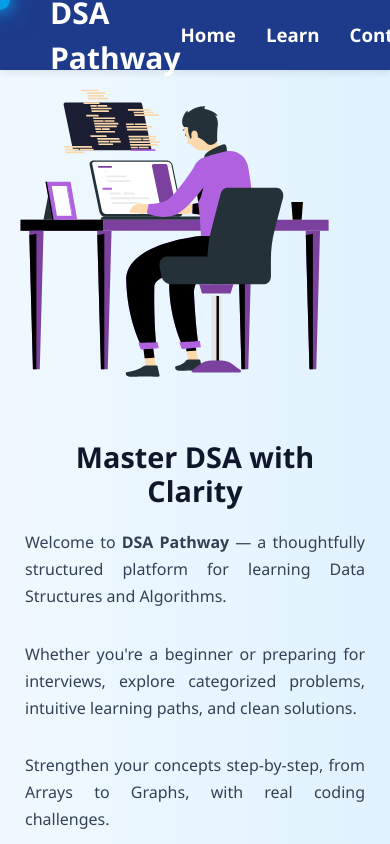
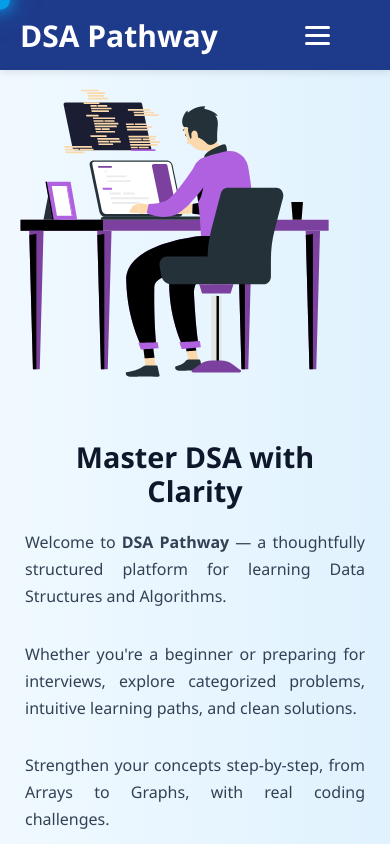
Before and after one commit to amrishs590/Project-ProblemSolving, a React (Vite) app: page / in a window 390 px wide. Shown: the top 844 px of the page. Built offline with nearby package versions, Linux system fonts and the light colour scheme.

Commit message:
Hamburger Added

```diff
--- a/src/components/Header.css
+++ b/src/components/Header.css
@@ -37,3 +37,47 @@
 .nav-links a:hover {
     color: #93c5fd;
 }
+
+/* ================== Mobile View (≤ 768px) ================== */
+@media (max-width: 768px) {
+  .hamburger {
+    display: flex;
+    flex-direction: column;
+    gap: 5px;
+    cursor: pointer;
+    margin-right: 60px;
+  }
+
+  .hamburger span {
+    height: 3px;
+    width: 25px;
+    background-color: white;
+    border-radius: 2px;
+  }
+
+  .nav-links {
+    display: none;
+    position: absolute;
+    top: 70px;
+    left: 0;
+    width: 100%;
+    flex-direction: column;
+    background-color: #1e3a8a;
+    padding: 20px 0;
+    margin: 0;
+    gap: 20px;
+    z-index: 999;
+  }
+
+  .nav-links.mobile-active {
+    display: flex;
+  }
+
+  .nav-links a {
+    font-size: 18px;
+  }
+
+  .logo {
+    margin-left: 20px;
+  }
+}
--- a/src/components/Header.jsx
+++ b/src/components/Header.jsx
@@ -6,7 +6,7 @@ const Header = () => {
   const [isMenuOpen, setIsMenuOpen] = useState(false);
   const location = useLocation();
 
-  // Close menu on route change
+  // Close menu when route changes
   useEffect(() => {
     setIsMenuOpen(false);
   }, [location.pathname]);
@@ -27,15 +27,9 @@ const Header = () => {
       </div>
 
       <nav className={`nav-links ${isMenuOpen ? "mobile-active" : ""}`}>
-        <Link to="/">
-          <h3>Home</h3>
-        </Link>
-        <Link to="/learn">
-          <h3>Learn</h3>
-        </Link>
-        <Link to="/contact">
-          <h3>Contact</h3>
-        </Link>
+        <Link to="/">Home</Link>
+        <Link to="/learn">Learn</Link>
+        <Link to="/contact">Contact</Link>
       </nav>
     </header>
   );
```
